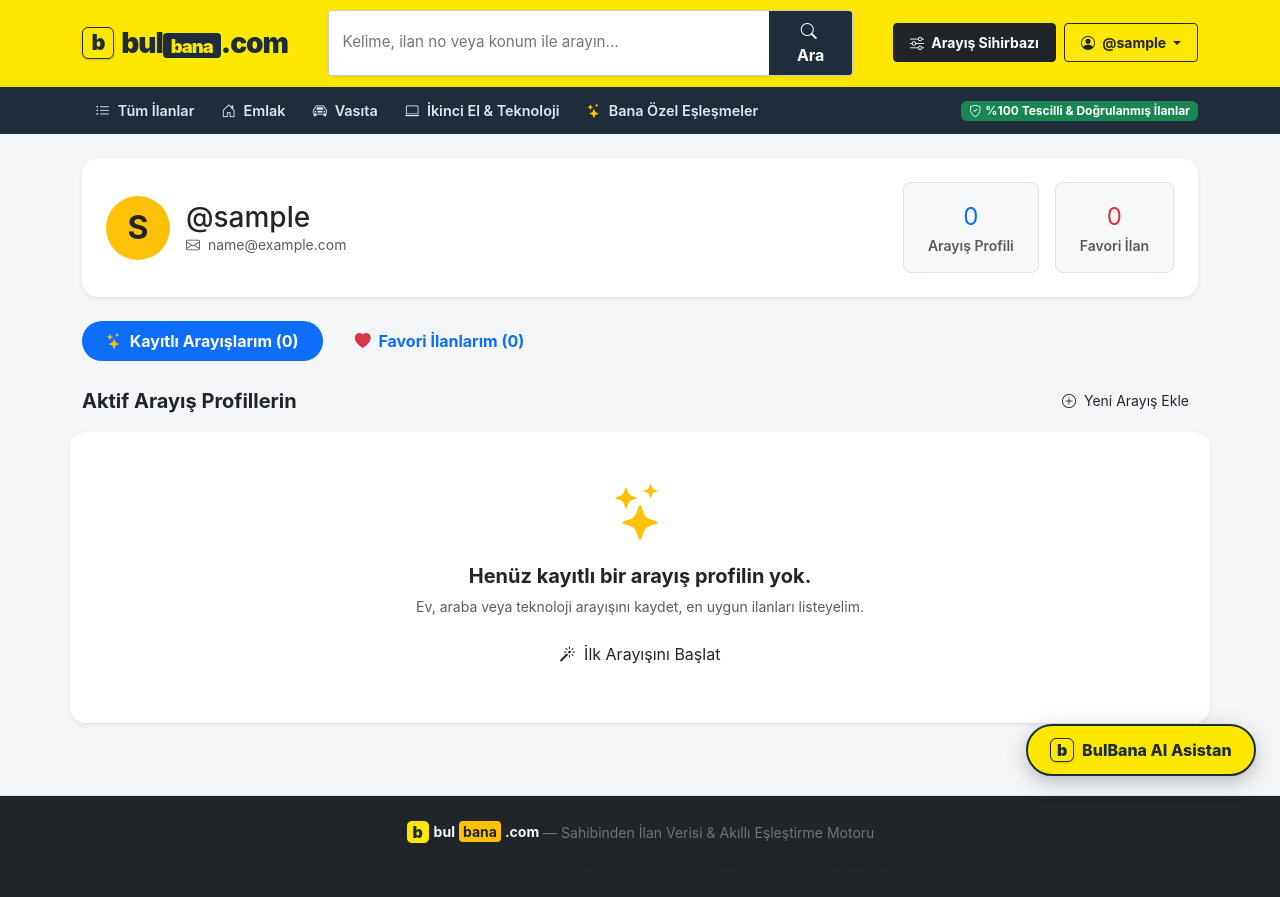
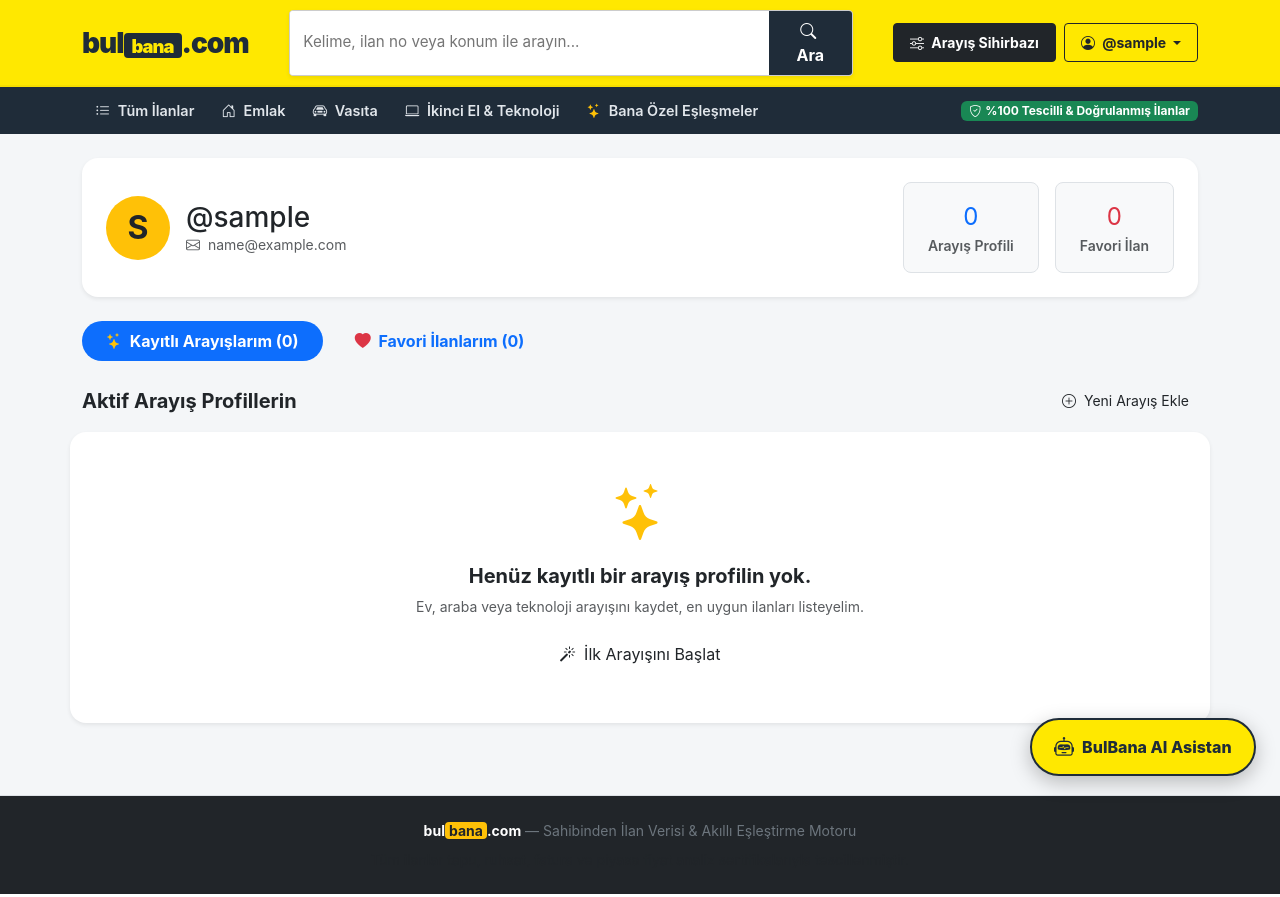
Before and after one commit to bisraunal/bulbana, a Django app: page /accounts/profile/ in a window 1280 px wide. Run offline with Django 5.2, Linux system fonts and the light colour scheme; the visitor is signed in with stand-in values (Sample User, id 1); data that the repository does not hold is empty.

Commit message:
Style: Pure Sahibinden logo typography and clean emblem

```diff
--- a/templates/base.html
+++ b/templates/base.html
@@ -27,9 +27,8 @@
     <div class="container">
       <div class="d-flex align-items-center justify-content-between gap-3">
 
-        <!-- Sahibinden Stili Logo & Sembol -->
+        <!-- Sahibinden Stili Logo -->
         <a class="sh-brand-logo" href="{% url 'home' %}">
-          <span class="sh-brand-badge badge-md">b</span>
           <span>bul<span class="logo-badge">bana</span>.com</span>
         </a>
 
@@ -119,14 +118,14 @@
 
   <!-- 🤖 Yüzen Chatbot Asistan Butonu & Gelişmiş Penceresi -->
   <div class="chatbot-widget-btn" id="chatbotToggleBtn" title="Akıllı Asistan ile Konuş">
-    <span class="sh-brand-badge badge-sm">b</span>
+    <i class="bi bi-robot fs-5"></i>
     <span>BulBana AI Asistan</span>
   </div>
 
   <div class="chatbot-box" id="chatbotBox" style="height: 580px;">
     <div class="chatbot-header">
       <div class="d-flex align-items-center gap-2">
-        <span class="sh-brand-badge badge-sm">b</span>
+        <div class="bg-warning text-dark rounded-circle p-1 d-flex"><i class="bi bi-robot"></i></div>
         <div>
           <div class="fw-bold small">BulBana Akıllı Asistan & Danışman</div>
           <div class="text-success" style="font-size: 0.72rem;">● Çevrimiçi & Sahibinden Entegre</div>
@@ -170,10 +169,7 @@
   <footer class="bg-dark text-secondary py-4 mt-5 border-top">
     <div class="container text-center small">
       <div class="mb-2">
-        <strong class="text-white d-inline-flex align-items-center gap-1">
-          <span class="sh-brand-badge badge-sm">b</span>
-          bul<span class="bg-warning text-dark px-1 rounded-1">bana</span>.com
-        </strong> — Sahibinden İlan Verisi & Akıllı Eşleştirme Motoru
+        <strong class="text-white">bul<span class="bg-warning text-dark px-1 rounded-1">bana</span>.com</strong> — Sahibinden İlan Verisi & Akıllı Eşleştirme Motoru
       </div>
       <p class="mb-0 text-muted">
         Tüm ilanlar tapu, ruhsat, fatura ve piyasa fiyat analiz sertifikalarıyla tescillenmiştir.
```
